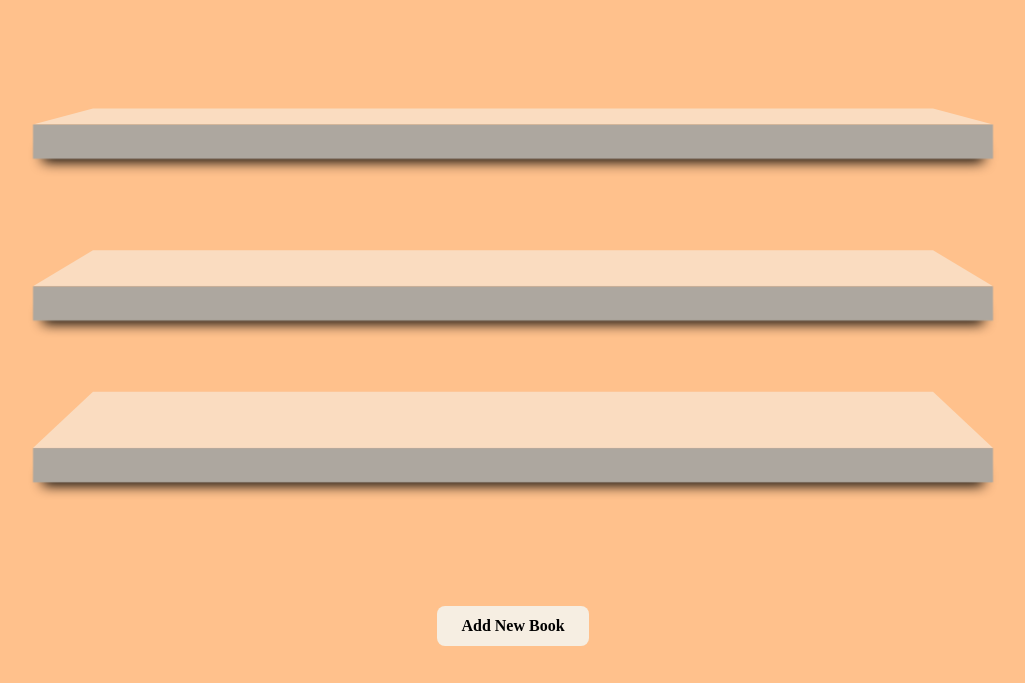
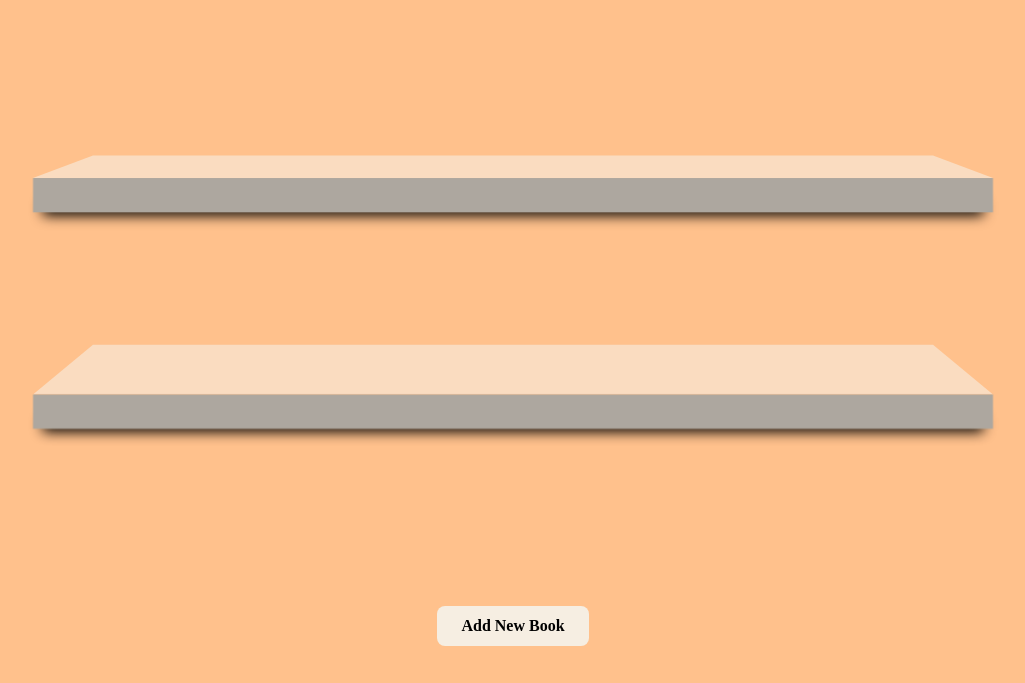
Before and after one commit to nicol4us/odin-library, a plain HTML site: page index.html in a window 1280 px wide. Shown: the part 117-800 px from the top of the page, without its empty margins (127-1152 px from the left). Drawn offline with Linux system fonts and the light colour scheme.

Commit message:
Remove one book-shelf section

```diff
--- a/index.html
+++ b/index.html
@@ -18,14 +18,6 @@
                     </div>
                 </div>
 
-                <div class="book-shelf">
-                  <div class="book-container"></div>
-                  <div class="shelf">
-                    <div class="front"></div>
-                    <div class="top"></div>
-
-                  </div>
-                </div>
 
                 <div class="book-shelf">
                     <div class="book-container"></div>
```
